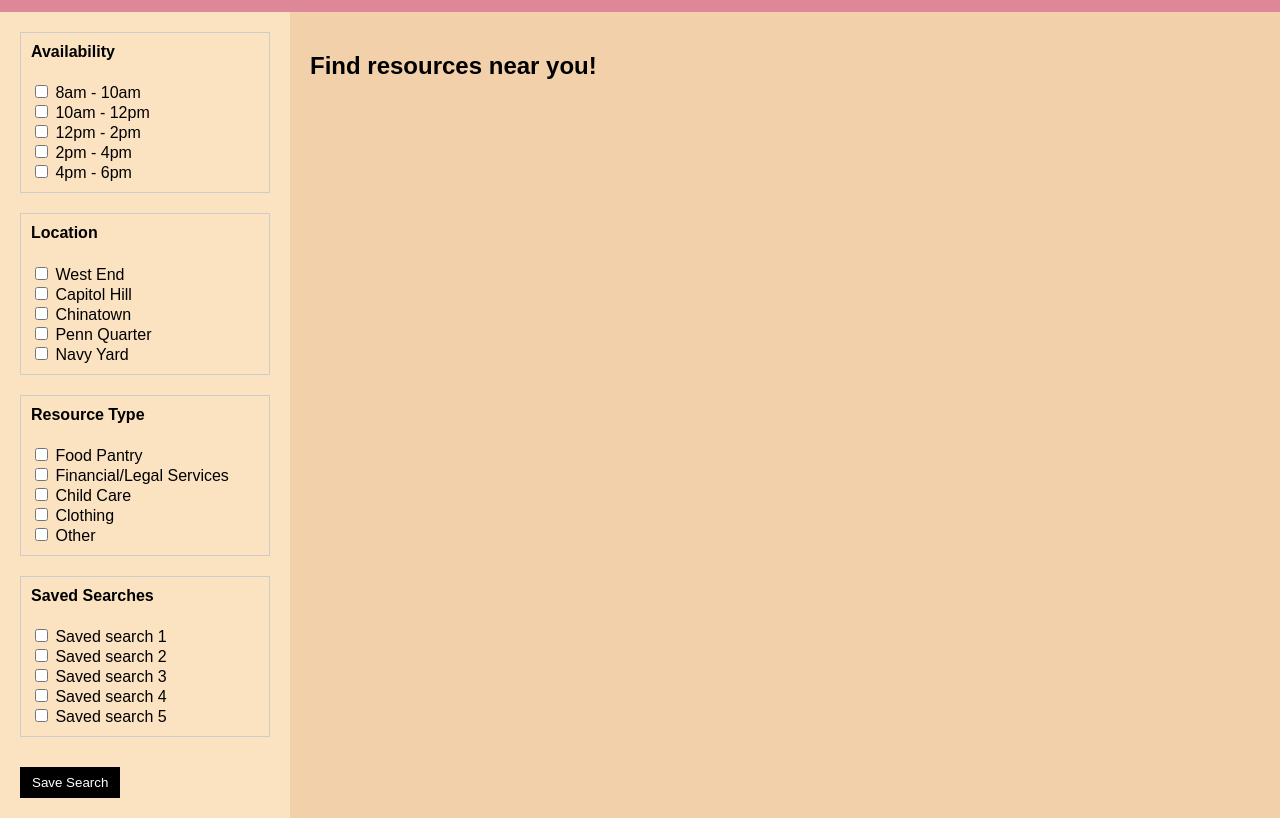
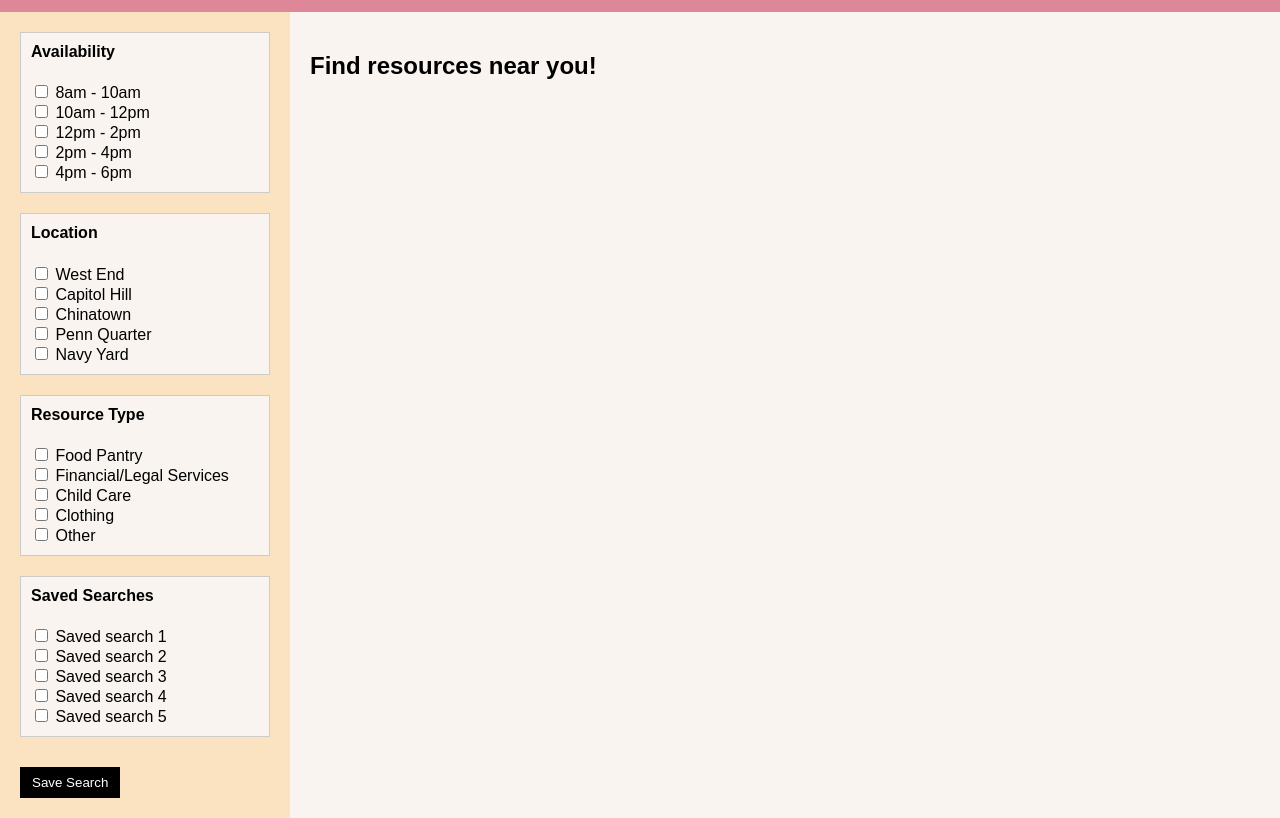
Before and after one commit to vgewku/resourceLink, a plain HTML site: page SearchPage.html in a window 1280 px wide. Shown: the part 54-872 px from the top of the page. Drawn offline with Linux system fonts and the light colour scheme.

Commit message:
Update SearchPage.css

```diff
--- a/css/SearchPage.css
+++ b/css/SearchPage.css
@@ -1,7 +1,7 @@
 body {
   margin: 0;
   font-family: Arial, sans-serif;
-    background-color: #f2d0a9;
+  background-color: #f9f4ef;
 }
 
 .navbar {
@@ -49,7 +49,7 @@ body {
 .filter-section {
   margin-bottom: 20px;
   border: 1px solid #ccc;
-    background: #fbe2c1;
+  background: #f9f4ef;
   padding: 10px;
 }
 
```
Lines whose indentation alone changed are shown as unchanged.
